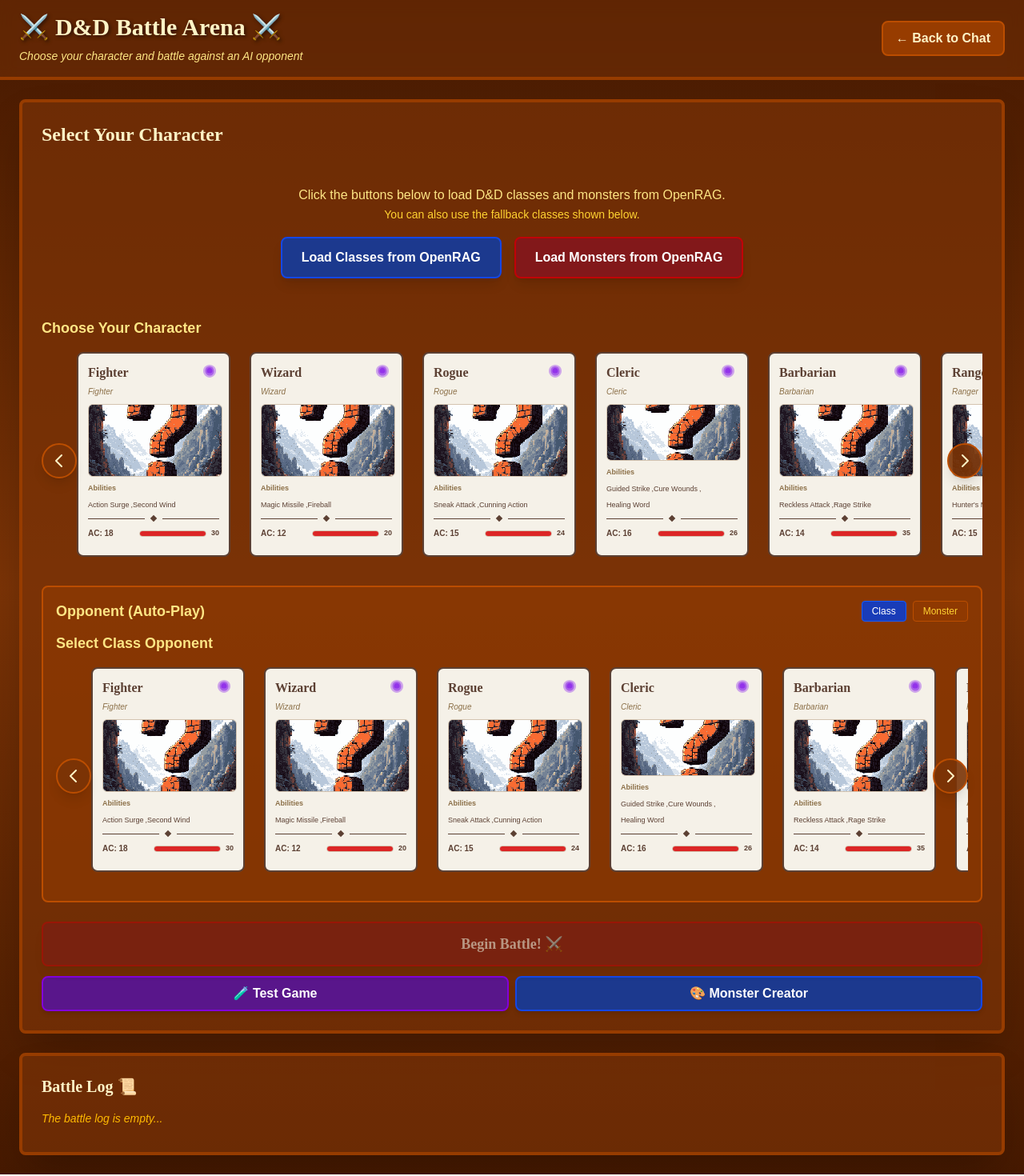
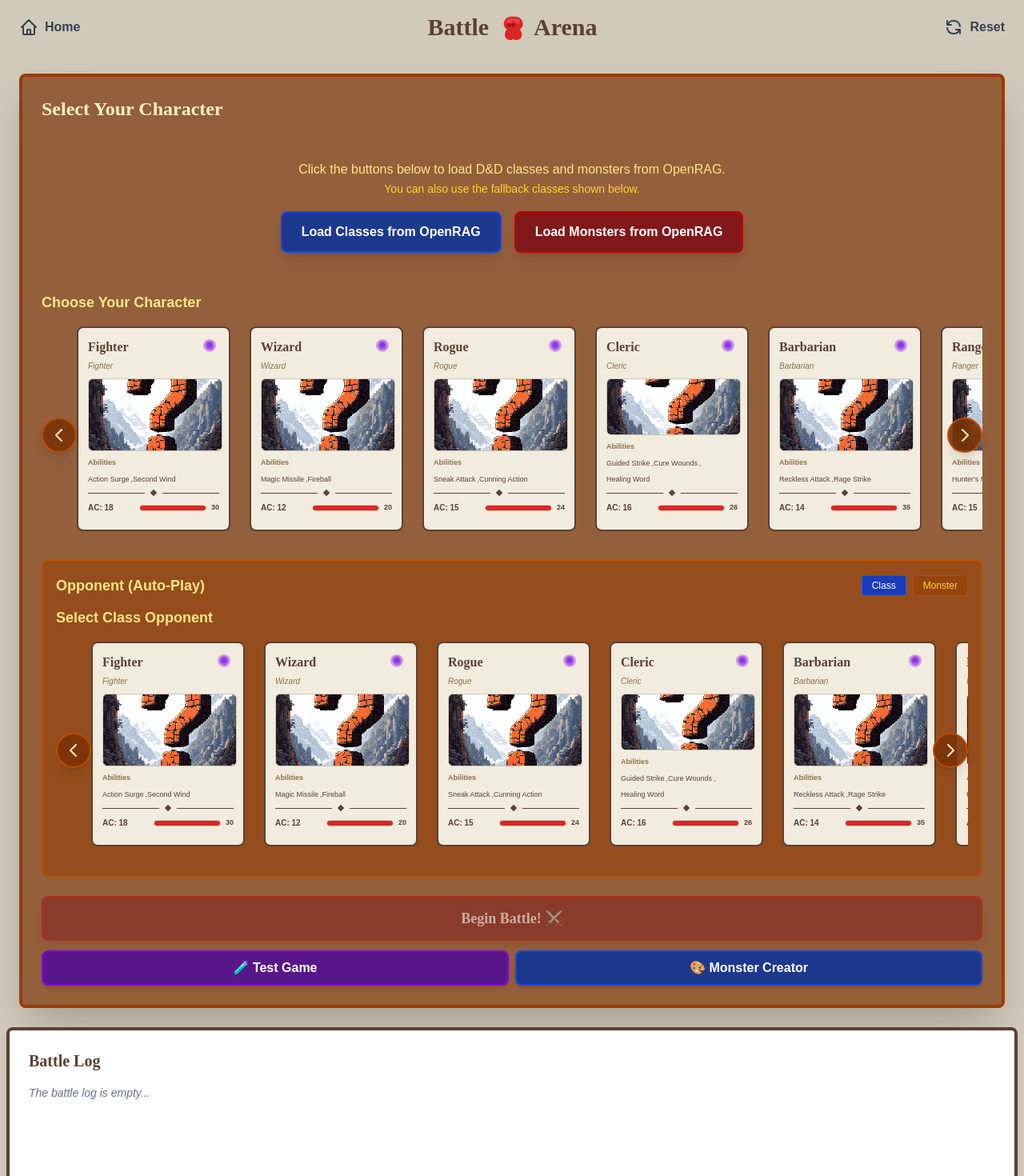
Before and after one commit to SonicDMG/openrag-langflow-app, a Next.js app in the folder typescript/: page /dnd in a window 1280 px wide. Shown: the top 1470 px of the page at 80% size. Built offline with nearby package versions, Linux system fonts and the light colour scheme.

Commit message:
Updated battle page to use new styles.

```diff
--- a/typescript/app/components/DnDBattle.tsx
+++ b/typescript/app/components/DnDBattle.tsx
@@ -81,7 +81,6 @@ export default function DnDBattle() {
   const [isDiceRolling, setIsDiceRolling] = useState(false);
   const [castingPlayer, setCastingPlayer] = useState<'player1' | 'player2' | null>(null);
   const [castTrigger, setCastTrigger] = useState({ player1: 0, player2: 0 });
-  const logEndRef = useRef<HTMLDivElement>(null);
 
   // Queue for visual effects that should trigger after dice roll completes
   // (Type imported from battle utils)
@@ -99,13 +98,6 @@ export default function DnDBattle() {
   const currentVisualEffectsRef = useRef<PendingVisualEffect[]>([]);
   const currentCallbacksRef = useRef<PostDiceRollCallback[]>([]);
 
-  const scrollToBottom = () => {
-    logEndRef.current?.scrollIntoView({ behavior: 'smooth' });
-  };
-
-  useEffect(() => {
-    scrollToBottom();
-  }, [battleLog]);
 
   // Load created monsters on mount
   useEffect(() => {
@@ -1199,7 +1191,7 @@ export default function DnDBattle() {
   };
 
   return (
-    <div className="min-h-screen bg-gradient-to-b from-amber-950 via-amber-900 to-amber-950 text-amber-50">
+    <div className="min-h-screen" style={{ backgroundColor: '#D1C9BA' }}>
       {/* Dice Roll Animation */}
       {diceRollData.length > 0 && (
         <DiceRoll
@@ -1211,27 +1203,59 @@ export default function DnDBattle() {
       )}
 
       {/* Header */}
-      <div className="border-b-4 border-amber-800 px-4 sm:px-6 py-4 bg-amber-900/50 backdrop-blur-sm">
+      <div className="px-4 sm:px-6 py-4">
         <div className="max-w-7xl mx-auto flex items-center justify-between">
-          <div>
-            <h1 className="text-3xl font-bold text-amber-100 mb-2" style={{ fontFamily: 'serif', textShadow: '2px 2px 4px rgba(0,0,0,0.5)' }}>
-              ⚔️ D&D Battle Arena ⚔️
-            </h1>
-            <p className="text-sm text-amber-200 italic">
-              Choose your character and battle against an AI opponent
-            </p>
-          </div>
+          {/* Home Button */}
           <button
             onClick={() => router.push('/')}
-            className="px-4 py-2 bg-amber-800 hover:bg-amber-700 text-amber-100 font-semibold rounded-lg border-2 border-amber-700 transition-all"
+            className="flex items-center gap-2 text-gray-700 hover:text-gray-900 transition-colors"
           >
-            ← Back to Chat
+            <svg className="w-6 h-6" fill="none" stroke="currentColor" viewBox="0 0 24 24">
+              <path strokeLinecap="round" strokeLinejoin="round" strokeWidth={2} d="M3 12l2-2m0 0l7-7 7 7M5 10v10a1 1 0 001 1h3m10-11l2 2m-2-2v10a1 1 0 01-1 1h-3m-6 0a1 1 0 001-1v-4a1 1 0 011-1h2a1 1 0 011 1v4a1 1 0 001 1m-6 0h6" />
+            </svg>
+            <span className="font-semibold">Home</span>
           </button>
-        </div>
-      </div>
-
-      <div className="max-w-7xl mx-auto px-4 sm:px-6 py-6">
-        <div className="space-y-6">
+
+          {/* Center Title with Dragon Emblem */}
+          <div className="flex items-center gap-3">
+            <h1 className="text-3xl font-bold" style={{ fontFamily: 'serif', color: '#5C4033' }}>
+              Battle
+            </h1>
+            {/* Red Dragon/Phoenix Emblem */}
+            <svg className="w-8 h-8" viewBox="0 0 24 24" fill="none">
+              <path
+                d="M12 2C8 2 5 5 5 9c0 2 1 4 3 5-1 1-2 3-2 5 0 3 2 5 5 5 1 0 2 0 3-1 1 1 2 1 3 1 3 0 5-2 5-5 0-2-1-4-2-5 2-1 3-3 3-5 0-4-3-7-7-7z"
+                fill="#DC2626"
+              />
+              <path
+                d="M12 4c-2 0-4 1-4 3 0 1 1 2 2 2 1 0 2-1 2-2 0-1 1-1 2-1 1 0 2 0 2 1 0 1 1 2 2 2 1 0 2-1 2-2 0-2-2-3-4-3z"
+                fill="#EF4444"
+              />
+              <path
+                d="M10 8c-1 0-2 1-2 2 0 1 1 2 2 2 1 0 2-1 2-2 0-1-1-2-2-2zm4 0c-1 0-2 1-2 2 0 1 1 2 2 2 1 0 2-1 2-2 0-1-1-2-2-2z"
+                fill="#991B1B"
+              />
+            </svg>
+            <h1 className="text-3xl font-bold" style={{ fontFamily: 'serif', color: '#5C4033' }}>
+              Arena
+            </h1>
+          </div>
+
+          {/* Reset Button */}
+          <button
+            onClick={resetBattle}
+            className="flex items-center gap-2 text-gray-700 hover:text-gray-900 transition-colors"
+          >
+            <svg className="w-6 h-6" fill="none" stroke="currentColor" viewBox="0 0 24 24">
+              <path strokeLinecap="round" strokeLinejoin="round" strokeWidth={2} d="M4 4v5h.582m15.356 2A8.001 8.001 0 004.582 9m0 0H9m11 11v-5h-.581m0 0a8.003 8.003 0 01-15.357-2m15.357 2H15" />
+            </svg>
+            <span className="font-semibold">Reset</span>
+          </button>
+        </div>
+      </div>
+
+      <div className="max-w-7xl mx-auto px-4 sm:px-6 py-6 pb-0">
+        <div className="space-y-6 overflow-visible">
           {/* Character Selection */}
           {!isBattleActive && (
             <div className="bg-amber-900/70 border-4 border-amber-800 rounded-lg p-6 shadow-2xl">
@@ -1521,7 +1545,21 @@ export default function DnDBattle() {
 
           {/* Battle Stats */}
           {isBattleActive && player1Class && player2Class && (
-            <div className="grid grid-cols-1 md:grid-cols-2 gap-4 justify-items-center">
+            <div className="relative flex items-center justify-center gap-4 md:gap-8 py-12 -mx-4 sm:-mx-6 overflow-visible">
+              {/* Darker band background */}
+              <div
+                className="absolute rounded-lg"
+                style={{
+                  backgroundColor: '#BDB6A8',
+                  top: '20%',
+                  bottom: '20%',
+                  left: '-60px',
+                  right: '-60px',
+                  width: 'calc(100% + 120px)',
+                }}
+              />
+              {/* Left Card - Rotated counter-clockwise (outward) */}
+              <div className="relative z-10" style={{ transform: 'rotate(-5deg)' }}>
                 <CharacterCard
                   playerClass={player1Class}
                   characterName={player1Name || 'Loading...'}
@@ -1554,6 +1592,15 @@ export default function DnDBattle() {
                   onSurpriseComplete={handleSurpriseComplete}
                   onCastComplete={handleCastComplete}
                 />
+              </div>
+              {/* VS Graphic */}
+              <div className="relative z-10 flex-shrink-0">
+                <span className="text-5xl md:text-6xl font-bold" style={{ color: '#E0D9C9', fontFamily: 'serif' }}>
+                  VS
+                </span>
+              </div>
+              {/* Right Card - Rotated clockwise (outward) */}
+              <div className="relative z-10" style={{ transform: 'rotate(5deg)' }}>
                 <CharacterCard
                   playerClass={player2Class}
                   characterName={player2Name || 'Loading...'}
@@ -1588,51 +1635,69 @@ export default function DnDBattle() {
                   isOpponent={true}
                 />
               </div>
+            </div>
           )}
 
           {/* Battle Log */}
-          <div className="bg-amber-900/70 border-4 border-amber-800 rounded-lg p-6 shadow-2xl max-h-96 overflow-y-auto">
-            <h2 className="text-xl font-bold mb-4 text-amber-100" style={{ fontFamily: 'serif' }}>
-              Battle Log 📜
+          <div
+            className="bg-white p-6 shadow-lg overflow-y-auto -mx-4 sm:-mx-6 border-t-4 border-l-4 border-r-4"
+            style={{
+              borderColor: '#5C4033',
+              borderTopLeftRadius: '0.5rem',
+              borderTopRightRadius: '0.5rem',
+              borderBottomLeftRadius: '0',
+              borderBottomRightRadius: '0',
+              marginBottom: '-1.5rem',
+              marginLeft: '-1rem',
+              marginRight: '-1rem',
+              minHeight: 'calc(100vh - 500px)',
+              paddingBottom: '2rem',
+            }}
+          >
+            <h2 className="text-xl font-bold mb-4" style={{ fontFamily: 'serif', color: '#5C4033' }}>
+              Battle Log
             </h2>
             <div className="space-y-2 text-sm">
               {battleLog.length === 0 && (
-                <div className="text-amber-400 italic">The battle log is empty...</div>
+                <div className="text-gray-500 italic">The battle log is empty...</div>
               )}
-              {battleLog.map((log, idx) => (
+              {[...battleLog].reverse().map((log, idx) => (
                 <div
                   key={idx}
                   className={`p-2 rounded ${
-                    log.type === 'attack' ? 'bg-red-900/30 text-red-200 font-mono' :
-                    log.type === 'ability' ? 'bg-purple-900/30 text-purple-200 font-mono' :
-                    log.type === 'roll' ? 'bg-blue-900/30 text-blue-200 font-mono' :
-                    log.type === 'narrative' ? 'bg-amber-800/50 text-amber-100' :
-                    'bg-amber-950/50 text-amber-300 font-mono'
+                    log.type === 'attack' ? 'bg-red-50 text-red-800 font-mono' :
+                    log.type === 'ability' ? 'bg-purple-50 text-purple-800 font-mono' :
+                    log.type === 'roll' ? 'text-red-600' :
+                    log.type === 'narrative' ? 'text-gray-800' :
+                    'bg-gray-50 text-gray-700 font-mono'
                   }`}
                 >
                   {log.type === 'narrative' ? (
-                    <div className="prose prose-invert prose-amber max-w-none text-sm">
+                    <div className="prose max-w-none text-sm" style={{ fontFamily: 'serif' }}>
                       <ReactMarkdown
                         remarkPlugins={[remarkGfm]}
                         components={{
-                          p: ({ children }) => <p className="mb-2 last:mb-0">{children}</p>,
-                          strong: ({ children }) => <strong className="font-bold text-amber-50">{children}</strong>,
+                          p: ({ children }) => <p className="mb-2 last:mb-0" style={{ color: '#5C4033' }}>{children}</p>,
+                          strong: ({ children }) => <strong className="font-bold" style={{ color: '#5C4033' }}>{children}</strong>,
                           em: ({ children }) => <em className="italic">{children}</em>,
-                          h1: ({ children }) => <h1 className="text-lg font-bold mb-2 text-amber-50">{children}</h1>,
-                          h2: ({ children }) => <h2 className="text-base font-bold mb-2 text-amber-50">{children}</h2>,
-                          h3: ({ children }) => <h3 className="text-sm font-bold mb-1 text-amber-50">{children}</h3>,
+                          h1: ({ children }) => <h1 className="text-lg mb-2" style={{ color: '#5C4033', fontWeight: 900 }}>{children}</h1>,
+                          h2: ({ children }) => <h2 className="text-base mb-2" style={{ color: '#5C4033', fontWeight: 900 }}>{children}</h2>,
+                          h3: ({ children }) => <h3 className="text-sm mb-1" style={{ color: '#5C4033', fontWeight: 900 }}>{children}</h3>,
+                          h4: ({ children }) => <h4 className="text-sm mb-1" style={{ color: '#5C4033', fontWeight: 900 }}>{children}</h4>,
+                          h5: ({ children }) => <h5 className="text-sm mb-1" style={{ color: '#5C4033', fontWeight: 900 }}>{children}</h5>,
+                          h6: ({ children }) => <h6 className="text-sm mb-1" style={{ color: '#5C4033', fontWeight: 900 }}>{children}</h6>,
                           ul: ({ children }) => <ul className="list-disc list-inside mb-2 space-y-1">{children}</ul>,
                           ol: ({ children }) => <ol className="list-decimal list-inside mb-2 space-y-1">{children}</ol>,
                           li: ({ children }) => <li className="ml-2">{children}</li>,
-                          code: ({ children }) => <code className="bg-amber-900/50 px-1 rounded text-xs font-mono">{children}</code>,
-                          blockquote: ({ children }) => <blockquote className="border-l-4 border-amber-600 pl-2 italic">{children}</blockquote>,
+                          code: ({ children }) => <code className="bg-gray-100 px-1 rounded text-xs font-mono">{children}</code>,
+                          blockquote: ({ children }) => <blockquote className="border-l-4 border-gray-300 pl-2 italic">{children}</blockquote>,
                         }}
                       >
                         {log.message}
                       </ReactMarkdown>
                     </div>
                   ) : (
-                    <span>
+                    <span style={log.type === 'roll' ? { color: '#DC2626', fontFamily: 'serif' } : {}}>
                       {log.message}
                       {log.type === 'system' &&
                        log.message === 'Loading class abilities from knowledge base...' &&
@@ -1648,7 +1713,7 @@ export default function DnDBattle() {
                 </div>
               ))}
               {isWaitingForAgent && (
-                <div className="p-2 rounded bg-amber-800/50 text-amber-100">
+                <div className="p-2 rounded bg-gray-100 text-gray-700">
                   <span className="waiting-indicator">
                     Waiting for agent response
                     <span className="waiting-dot"></span>
@@ -1657,20 +1722,11 @@ export default function DnDBattle() {
                   </span>
                 </div>
               )}
-              <div ref={logEndRef} />
-            </div>
-          </div>
-
-          {isBattleActive && (
-            <button
-              onClick={resetBattle}
-              className="w-full py-2 px-4 bg-amber-800 hover:bg-amber-700 text-amber-100 font-bold rounded-lg border-2 border-amber-700 transition-all"
-            >
-              Reset Battle
-            </button>
-          )}
-        </div>
-      </div>
-    </div>
-  );
-}
+            </div>
+          </div>
+
+        </div>
+      </div>
+    </div>
+  );
+}
--- a/typescript/app/dnd/components/CharacterCard.tsx
+++ b/typescript/app/dnd/components/CharacterCard.tsx
@@ -200,7 +200,7 @@ function CharacterCardComponent({
       ref={animationRef}
       className="relative overflow-hidden"
       style={{
-        backgroundColor: '#F5F1E8', // Light beige background
+        backgroundColor: '#F2ECDE', // Light beige background
         border: `${borderWidth} solid #5C4033`, // Dark brown border
         borderRadius: borderRadius,
         width: '100%',
```
Lines whose indentation alone changed are shown as unchanged.
